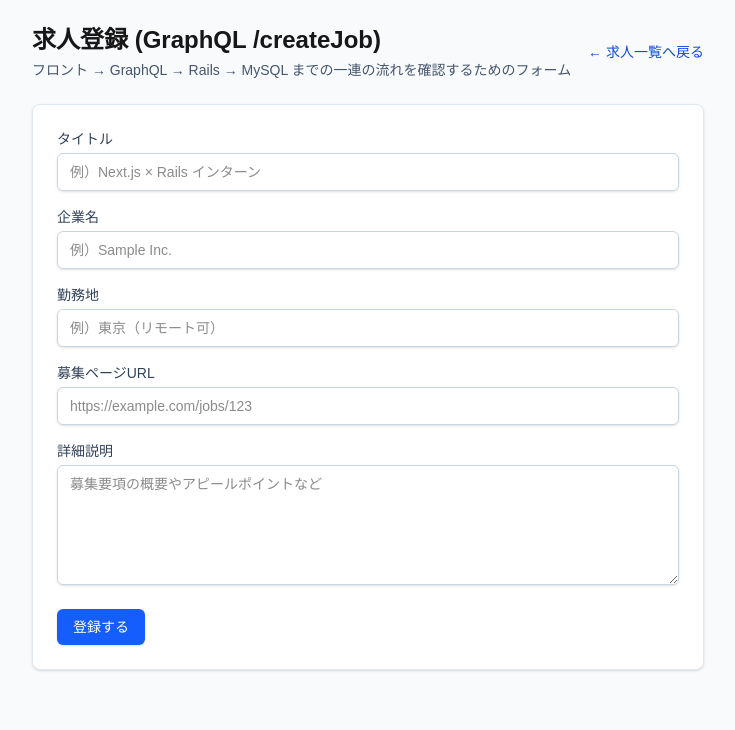
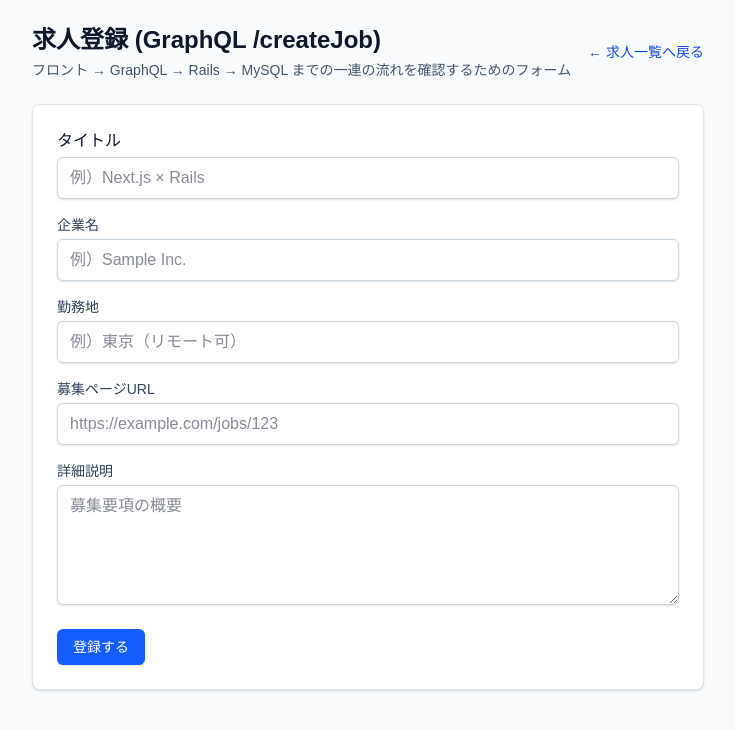
Before and after one commit to IWNFTH/careermap-poc, a Next.js app in the folder frontend/: page /jobs/new in a window 1280 px wide. Shown: the top 730 px of the page, without its empty margins (272-1007 px from the left). Built offline with nearby package versions, Linux system fonts and the light colour scheme; no server answers.

Commit message:
CSS調整

```diff
--- a/frontend/src/app/jobs/[id]/page.tsx
+++ b/frontend/src/app/jobs/[id]/page.tsx
@@ -34,14 +34,14 @@ export default function JobDetailPage() {
     <main className="min-h-screen bg-slate-50 p-6">
       <div className="max-w-2xl mx-auto space-y-4">
         <header className="border-b pb-4">
-          <h1 className="text-2xl font-bold">{job.title}</h1>
+          <h1 className="text-2xl font-bold text-slate-900">{job.title}</h1>
           <p className="text-sm text-slate-700">
             {job.company} / {job.location}
           </p>
         </header>
 
         <section className="bg-white rounded shadow-sm p-4">
-          <h2 className="font-semibold mb-2">求人詳細</h2>
+          <h2 className="font-semibold mb-2 text-slate-500">求人詳細</h2>
           <p className="whitespace-pre-wrap text-slate-800">
             {job.description}
           </p>
--- a/frontend/src/app/jobs/new/page.tsx
+++ b/frontend/src/app/jobs/new/page.tsx
@@ -70,7 +70,7 @@ export default function NewJobPage() {
         {/* ヘッダー */}
         <header className="mb-6 flex items-center justify-between">
           <div>
-            <h1 className="text-2xl font-bold">求人登録 (GraphQL /createJob)</h1>
+            <h1 className="text-2xl font-bold text-slate-900">求人登録 (GraphQL /createJob)</h1>
             <p className="mt-1 text-sm text-slate-600">
               フロント → GraphQL → Rails → MySQL までの一連の流れを確認するためのフォーム
             </p>
@@ -89,12 +89,12 @@ export default function NewJobPage() {
           <form onSubmit={handleSubmit} className="space-y-4">
             {/* タイトル */}
             <div>
-              <label className="block text-sm font-medium text-slate-700 mb-1">
+              <label className="block text-slate-900 font-medium text-slate-700 mb-1">
                 タイトル
               </label>
               <input
-                className="block w-full rounded-md border border-slate-300 px-3 py-2 text-sm shadow-sm focus:border-blue-500 focus:outline-none focus:ring-1 focus:ring-blue-500"
-                placeholder="例）Next.js × Rails インターン"
+                className="block w-full rounded-md border border-slate-300 px-3 py-2 text-slate-900 shadow-sm focus:border-blue-500 focus:outline-none focus:ring-1 focus:ring-blue-500"
+                placeholder="例）Next.js × Rails"
                 value={title}
                 onChange={(e) => setTitle(e.target.value)}
                 required
@@ -107,7 +107,7 @@ export default function NewJobPage() {
                 企業名
               </label>
               <input
-                className="block w-full rounded-md border border-slate-300 px-3 py-2 text-sm shadow-sm focus:border-blue-500 focus:outline-none focus:ring-1 focus:ring-blue-500"
+                className="block w-full rounded-md border border-slate-300 px-3 py-2 text-slate-900 shadow-sm focus:border-blue-500 focus:outline-none focus:ring-1 focus:ring-blue-500"
                 placeholder="例）Sample Inc."
                 value={company}
                 onChange={(e) => setCompany(e.target.value)}
@@ -121,7 +121,7 @@ export default function NewJobPage() {
                 勤務地
               </label>
               <input
-                className="block w-full rounded-md border border-slate-300 px-3 py-2 text-sm shadow-sm focus:border-blue-500 focus:outline-none focus:ring-1 focus:ring-blue-500"
+                className="block w-full rounded-md border border-slate-300 px-3 py-2 text-slate-900 shadow-sm focus:border-blue-500 focus:outline-none focus:ring-1 focus:ring-blue-500"
                 placeholder="例）東京（リモート可）"
                 value={location}
                 onChange={(e) => setLocation(e.target.value)}
@@ -135,7 +135,7 @@ export default function NewJobPage() {
                 募集ページURL
               </label>
               <input
-                className="block w-full rounded-md border border-slate-300 px-3 py-2 text-sm shadow-sm focus:border-blue-500 focus:outline-none focus:ring-1 focus:ring-blue-500"
+                className="block w-full rounded-md border border-slate-300 px-3 py-2 text-slate-900 shadow-sm focus:border-blue-500 focus:outline-none focus:ring-1 focus:ring-blue-500"
                 placeholder="https://example.com/jobs/123"
                 value={url}
                 onChange={(e) => setUrl(e.target.value)}
@@ -148,8 +148,8 @@ export default function NewJobPage() {
                 詳細説明
               </label>
               <textarea
-                className="block w-full rounded-md border border-slate-300 px-3 py-2 text-sm shadow-sm focus:border-blue-500 focus:outline-none focus:ring-1 focus:ring-blue-500 min-h-[120px]"
-                placeholder="募集要項の概要やアピールポイントなど"
+                className="block w-full rounded-md border border-slate-300 px-3 py-2 text-slate-900 shadow-sm focus:border-blue-500 focus:outline-none focus:ring-1 focus:ring-blue-500 min-h-[120px]"
+                placeholder="募集要項の概要"
                 value={description}
                 onChange={(e) => setDescription(e.target.value)}
               />
--- a/frontend/src/app/jobs/page.tsx
+++ b/frontend/src/app/jobs/page.tsx
@@ -13,7 +13,7 @@ export default function JobsPage() {
       <div className="max-w-2xl mx-auto">
         {/* Header */}
         <header className="mb-6 flex items-center justify-between">
-          <h1 className="text-2xl font-bold">求人一覧 (GraphQL /jobs)</h1>
+          <h1 className="text-2xl font-bold text-slate-900">求人一覧 (GraphQL /jobs)</h1>
 
           <a
             href="/jobs/new"
@@ -41,7 +41,7 @@ export default function JobsPage() {
                 {jobs.map((job) => (
                   <li
                     key={job.id}
-                    className="rounded border bg-white p-4 shadow-sm hover:shadow-md transition-shadow cursor-pointer"
+                    className="rounded border bg-white p-4 shadow-sm hover:shadow-md transition-shadow cursor-pointer text-slate-900"
                     onClick={() =>
                       (window.location.href = `/jobs/${job.id}`)
                     }
--- a/frontend/src/app/page.tsx
+++ b/frontend/src/app/page.tsx
@@ -3,7 +3,7 @@ import Link from 'next/link';
 export default function Home() {
   return (
     <main className="min-h-screen flex flex-col items-center justify-center bg-slate-50">
-      <h1 className="text-3xl font-bold mb-4">CareerApp PoC</h1>
+      <h1 className="text-3xl font-bold mb-4 text-slate-900">CareerApp PoC</h1>
       <p className="mb-6 text-slate-700">
         Next.js × Rails × GraphQL の PoC アプリ
       </p>
```
Also changed, not shown: 1 other file (tests, documents, lock files or other folders).
